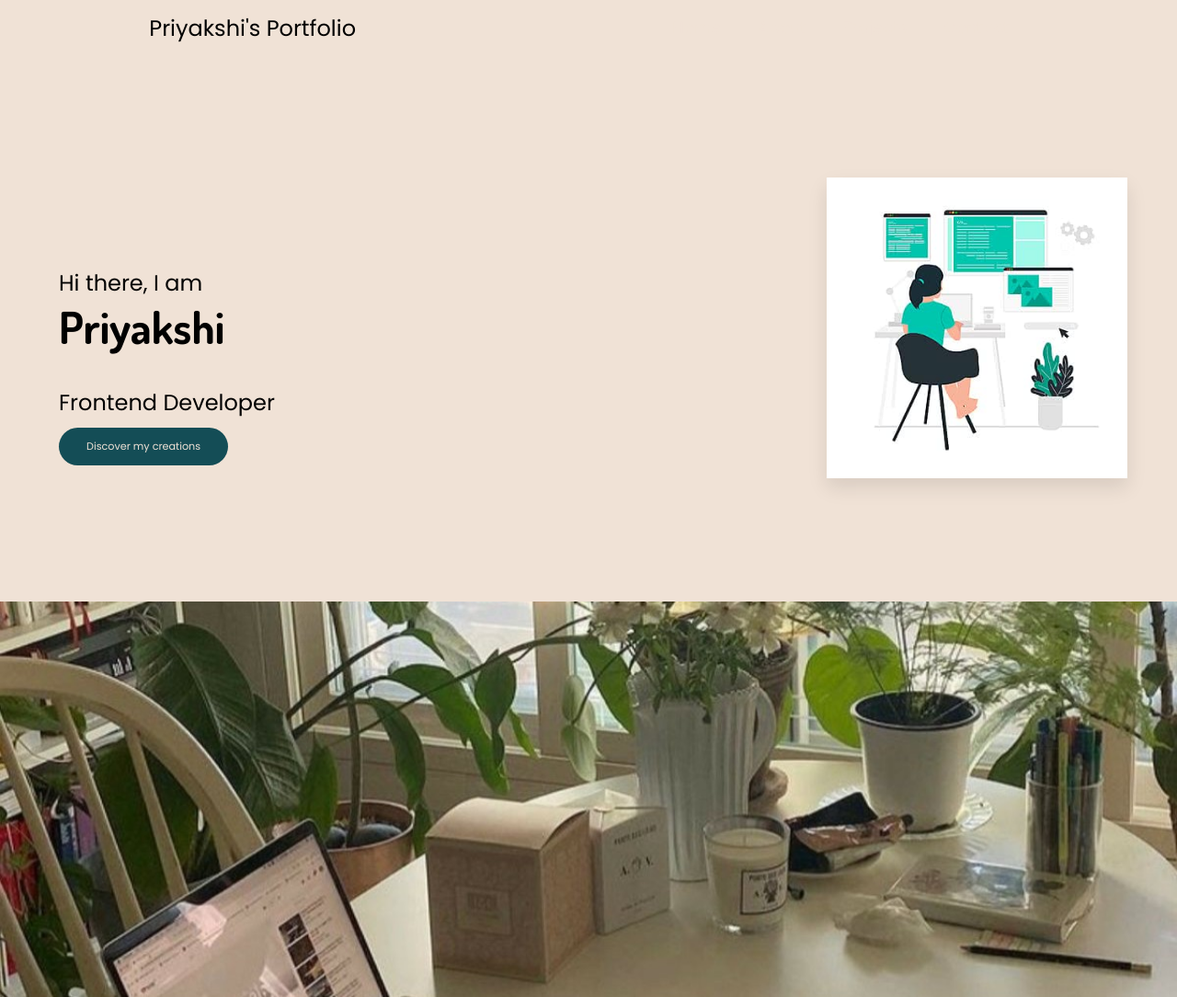
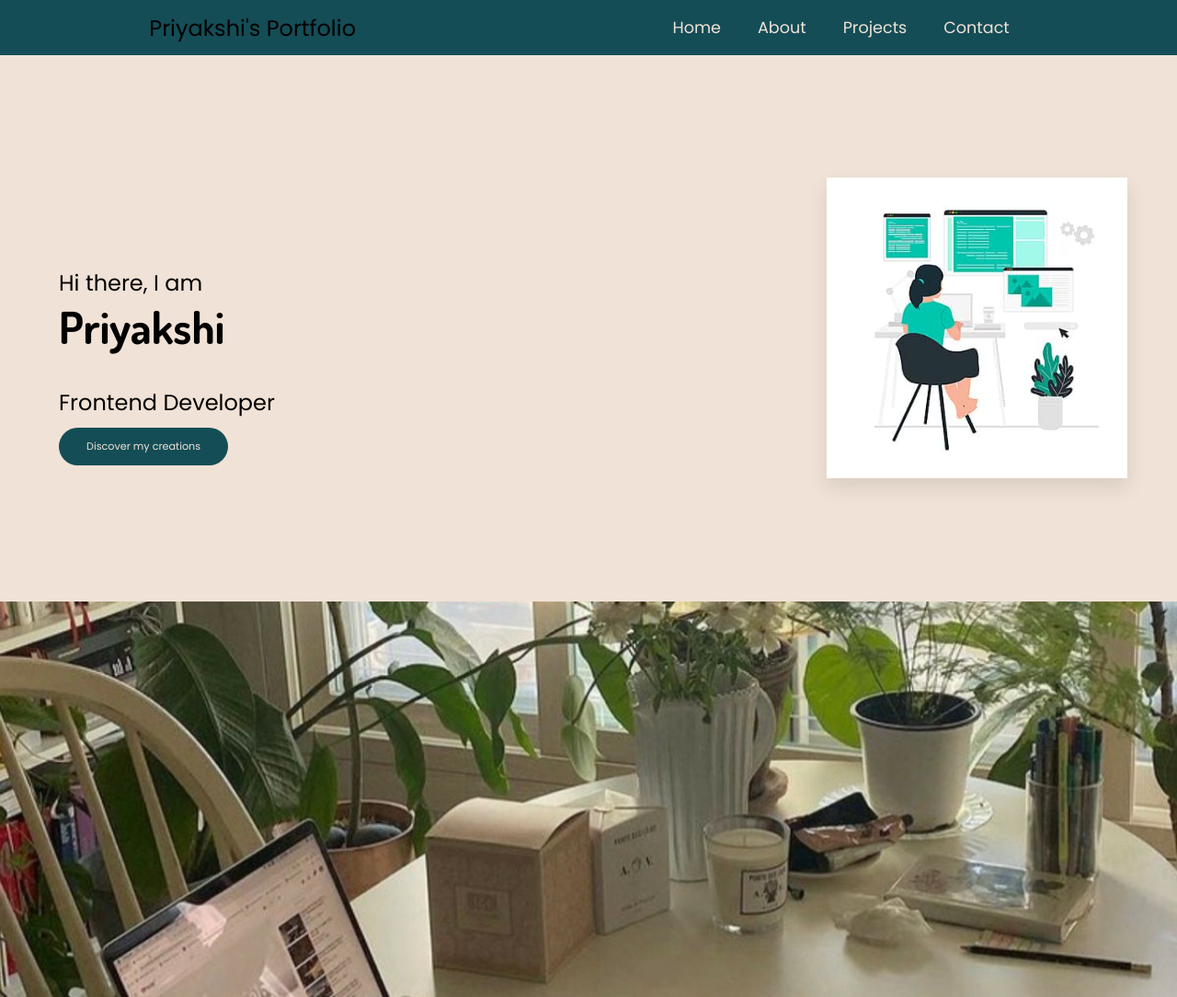
Before and after one commit to priyakshisonowal555/priyakshi-portfolio, a website: page index.html in a window 1280 px wide. Shown: the whole page at 92% size. Drawn offline with Linux system fonts and the light colour scheme.

```diff
--- a/style.css
+++ b/style.css
@@ -13,7 +13,7 @@
   justify-content: space-around;
   align-items: center;
   height: 60px;
-  background-color:transparent;
+  background-color: #144d56;
 }
 nav ul {
   display: flex;
```
